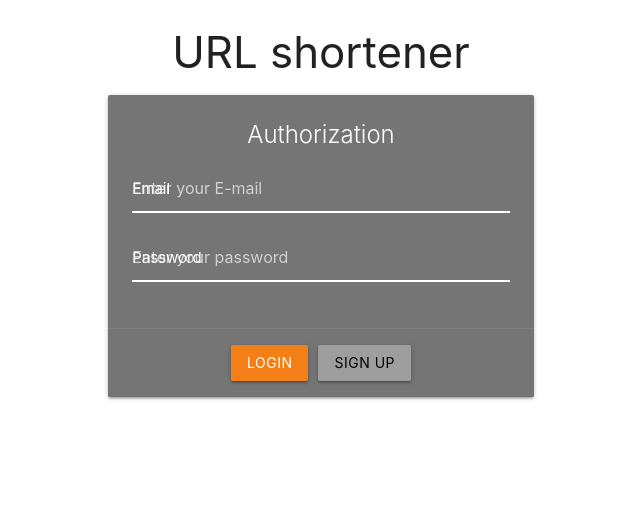
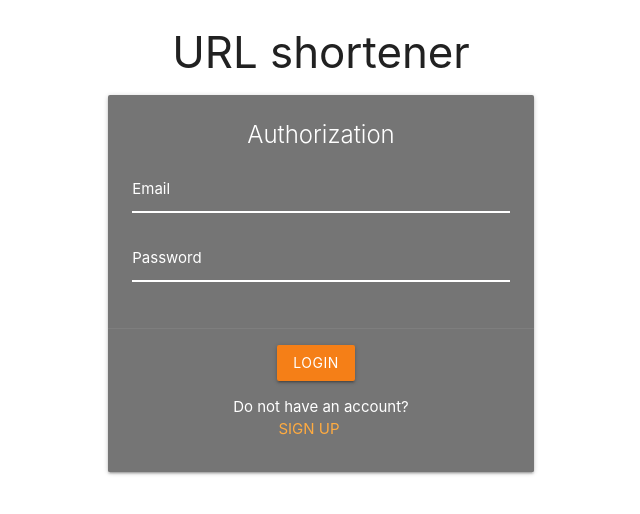
Before and after one commit to ArtemiuszKuzniecow/url_shortener, a React (Create React App) app in the folder client/: page / in a window 1280 px wide. Shown: the top 514 px of the page, without its empty margins (319-959 px from the left). Built offline with nearby package versions, Linux system fonts and the light colour scheme.

Commit message:
finished creating a form

```diff
--- a/client/src/hooks/http.hook.ts
+++ b/client/src/hooks/http.hook.ts
@@ -34,9 +34,9 @@ export const useHttp = () => {
     []
   );
 
-  const cleanError = () => {
+  const cleanError = React.useCallback(() => {
     setError(null);
-  };
+  }, []);
 
   return {
     loading,
--- /dev/null
+++ b/client/src/hooks/message.hook.ts
@@ -0,0 +1,11 @@
+import * as React from "react";
+
+const useMessage = () => {
+  return React.useCallback((text: string) => {
+    if (window.M && text) {
+      window.M.toast({ html: text });
+    }
+  }, []);
+};
+
+export default useMessage;
--- a/client/src/pages/AuthPage.tsx
+++ b/client/src/pages/AuthPage.tsx
@@ -1,10 +1,20 @@
 import * as React from "react";
 import { useHttp } from "../hooks/http.hook";
+import useMessage from "../hooks/message.hook";
 import "../index.css";
 
 const AuthPage = () => {
-  const { loading, error, request } = useHttp();
-  const [form, setForm] = React.useState({ email: "", password: "" });
+  const message = useMessage();
+  const { loading, error, request, cleanError } = useHttp();
+  const [form, setForm] = React.useState({ name: "", email: "", password: "" });
+  const [isLogin, setIsLogin] = React.useState(true);
+
+  React.useEffect(() => {
+    if (error) {
+      message(error);
+    }
+    cleanError();
+  }, [error, message, cleanError]);
 
   const changeHandler = (event: React.SyntheticEvent) => {
     const target = event.target as HTMLInputElement;
@@ -19,6 +29,17 @@ const AuthPage = () => {
         { ...form },
         Headers
       );
+      message(data.message);
+    } catch (error) {}
+  };
+  const loginHandler = async () => {
+    try {
+      const data = await request(
+        "/api/auth/login",
+        "POST",
+        { email: form.email, password: form.password },
+        Headers
+      );
     } catch (error) {}
   };
 
@@ -29,9 +50,20 @@ const AuthPage = () => {
         <div className="card grey darken-1">
           <div className="card-content white-text">
             <span className="card-title">Authorization</span>
+            {!isLogin && (
               <div className="input-field">
                 <input
-                placeholder="Enter your E-mail"
+                  id="name"
+                  type="text"
+                  className="validate text-field"
+                  name="name"
+                  onChange={changeHandler}
+                />
+                <label htmlFor="name">Name</label>
+              </div>
+            )}
+            <div className="input-field">
+              <input
                 id="email"
                 type="text"
                 className="validate text-field"
@@ -42,7 +74,6 @@ const AuthPage = () => {
             </div>
             <div className="input-field">
               <input
-                placeholder="Enter your password"
                 id="password"
                 type="password"
                 className="validate text-field"
@@ -54,12 +85,27 @@ const AuthPage = () => {
           </div>
 
           <div className="card-action">
+            {isLogin && (
+              <>
                 <button
                   className="btn yellow darken-4 login-button"
                   disabled={loading}
+                  onClick={loginHandler}
                 >
                   Login
                 </button>
+                <p className="white-text">
+                  Do not have an account? <br />
+                  <a
+                    href="#"
+                    onClick={() => setIsLogin((prevState) => !prevState)}
+                  >
+                    Sign Up
+                  </a>
+                </p>
+              </>
+            )}
+            {!isLogin && (
               <button
                 className="btn grey ligthen-1 black-text"
                 disabled={loading}
@@ -67,6 +113,7 @@ const AuthPage = () => {
               >
                 Sign Up
               </button>
+            )}
           </div>
         </div>
       </div>
```
Also changed, not shown: 2 other files (tests, documents, lock files or other folders). Lines whose indentation alone changed are shown as unchanged.
